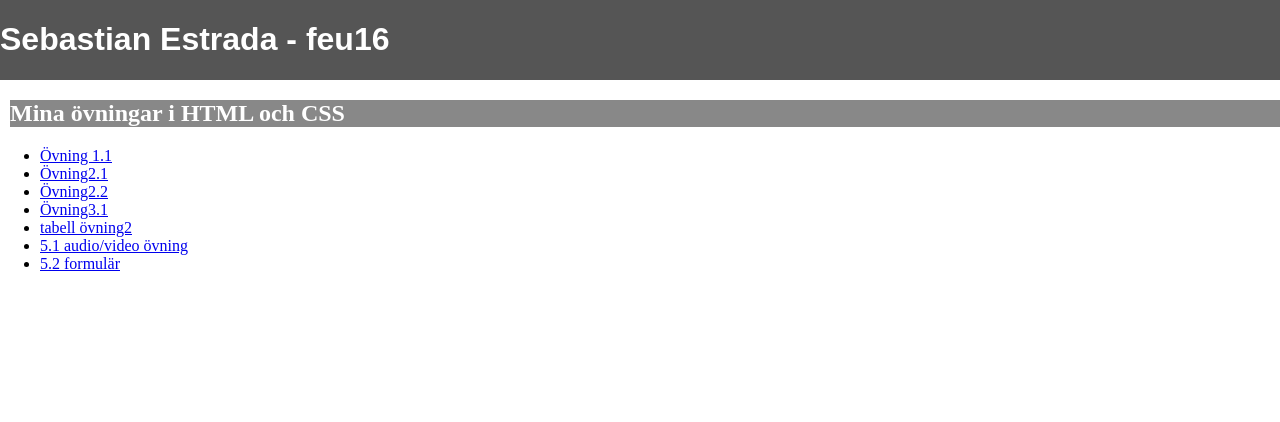
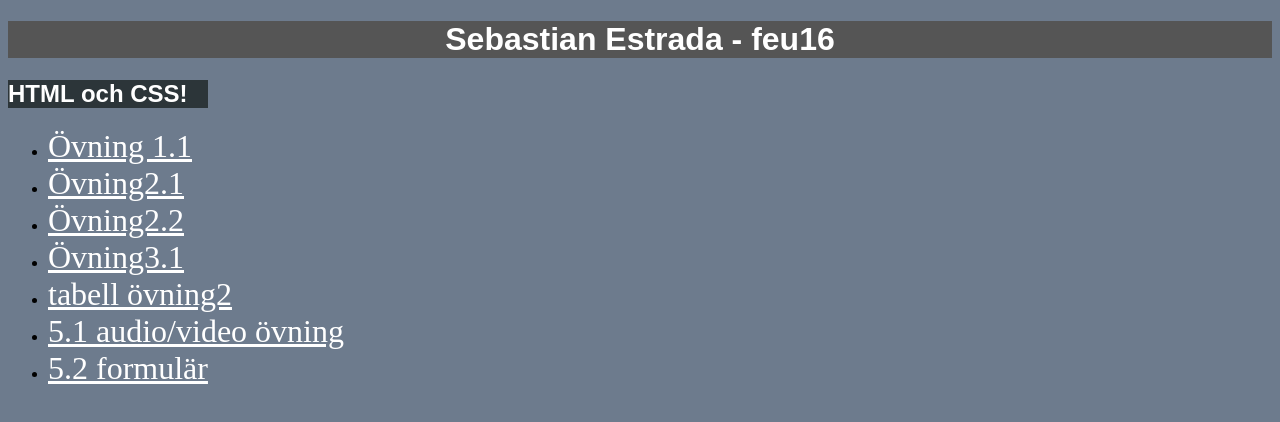
Before and after one commit to sebastianEs/sebastianEs.github.io, a plain HTML site: page index.html in a window 1280 px wide. Drawn offline with Linux system fonts and the light colour scheme.

Commit message:
Add files via upload

```diff
--- a/index.html
+++ b/index.html
@@ -7,29 +7,32 @@
 <link rel="stylesheet" type="text/css" >
 
 <style>
-
+body {
+  background-color: #6D7B8D;
+}
 .main{
  background-color: #555;
  color: white;
  font-family: arial;
  font-size: 100%;
- display: flex;
+ position:relative;
  text-align: center;
 
 }
 .text {
- font-family: serif;
+ font-family: sans-serif;
  text-decoration: italic;
- background-color: #888;
+ background-color: #2C3539;
  color: white;
  border: 1px;
  font-size: 1em;
- margin-left: 10px;
+ width: 200px;
 
 }
-body{
-   margin:0;
-   padding:0;
+ul li a {
+   color:white;
+   font-size:2em;
+
 }
 </style>
 </head>
@@ -39,10 +42,10 @@ body{
    <h1> Sebastian Estrada - feu16 </h1>
    </div>
    <div class="text">
-   <h2> Mina övningar i HTML och CSS </h2>
+   <h2>  HTML och CSS! </h2>
    </div>
 
-<ul>
+<ul id="links">
 <li> <a href="https://sebastianes.github.io/%C3%B6vning1.html">Övning 1.1</a></li>
 <li> <a href="https://sebastianes.github.io/2.1.html">Övning2.1</a></li>
 <li> <a href="https://sebastianes.github.io/2.2.html">Övning2.2</a></li>
```
